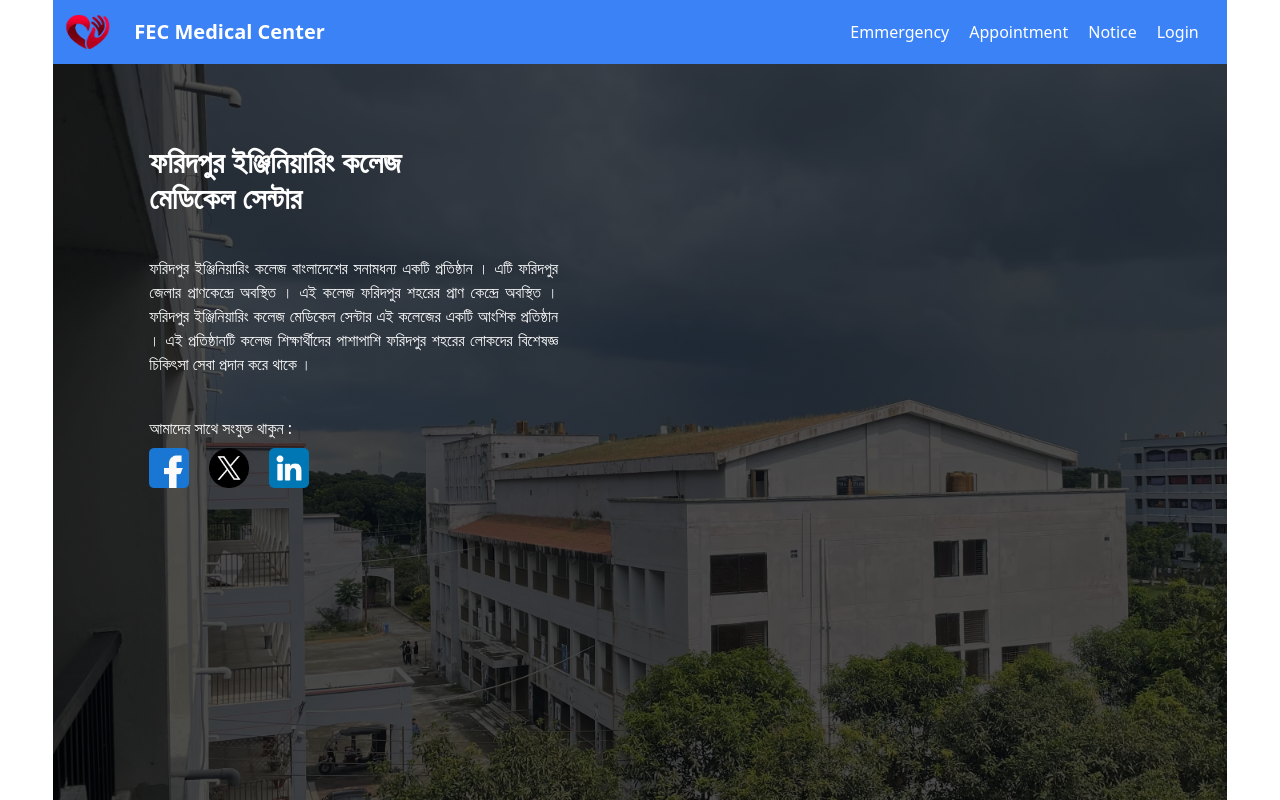
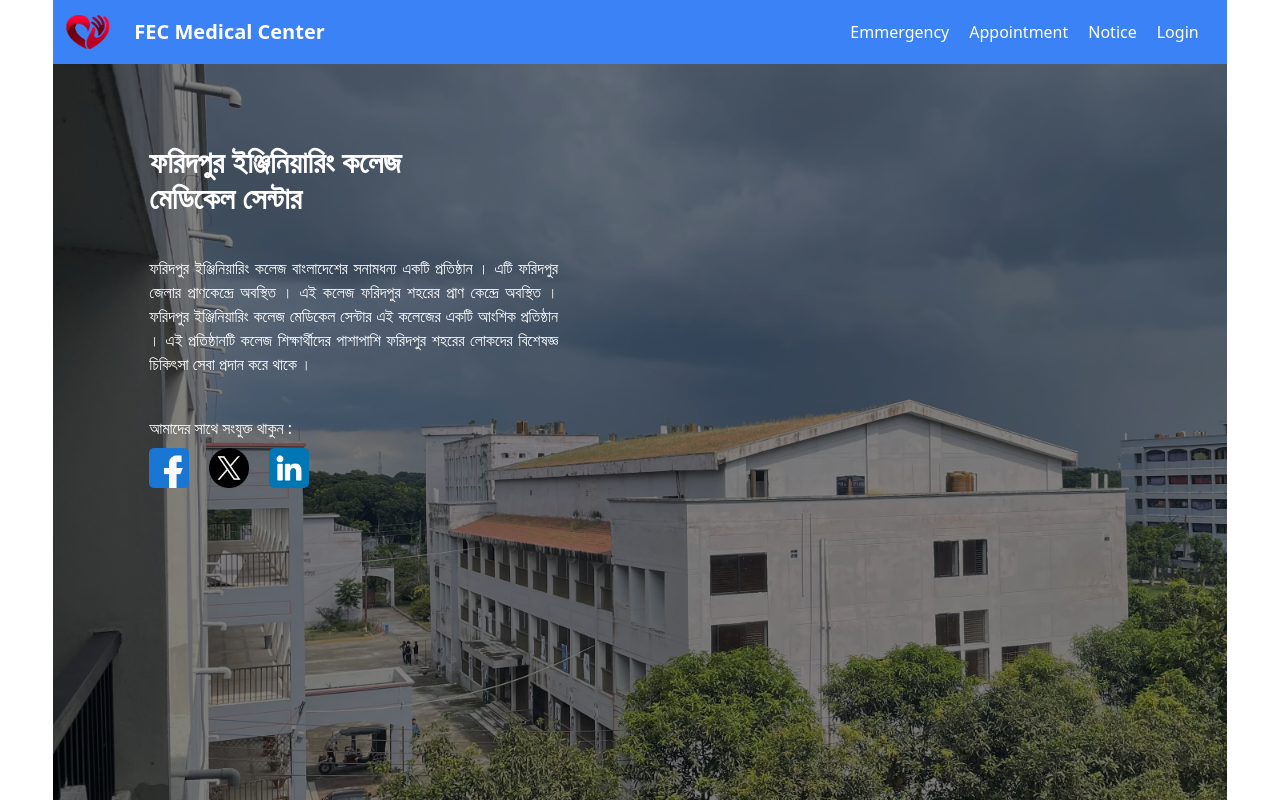
Before and after one commit to NafisOfficial/Hospital-management-system, a React (Vite) app: page / in a window 1280 px wide. Shown: the top 800 px of the page. Built offline with nearby package versions, Linux system fonts and the light colour scheme; no server answers.

Commit message:
break for prayer

```diff
--- a/src/Pages/Home/Parallax/parallax.css
+++ b/src/Pages/Home/Parallax/parallax.css
@@ -2,7 +2,7 @@
 
 
 .parallaxContainer{
-    background-image: linear-gradient(rgba(0, 0, 0, 0.7),rgba(0,0,0,0.7)),url('../../../assets/Photos/banner/IMG_1863.webp');
+    background-image: linear-gradient(rgba(0, 0, 0, 0.5),rgba(0,0,0,0.5)),url('../../../assets/Photos/banner/IMG_1863.webp');
     background-repeat: no-repeat;
     height: 100vh;
     width: 100%;
```
